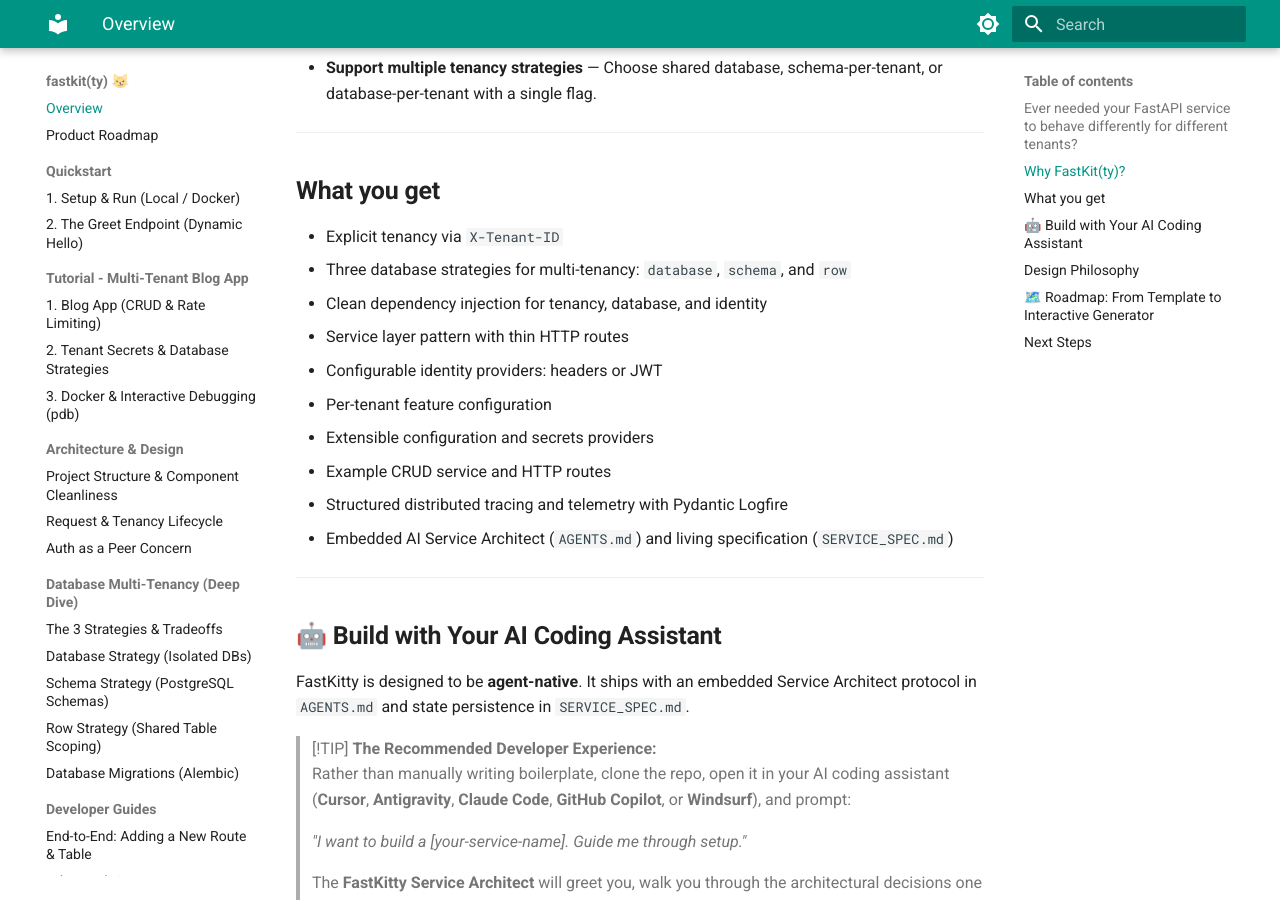
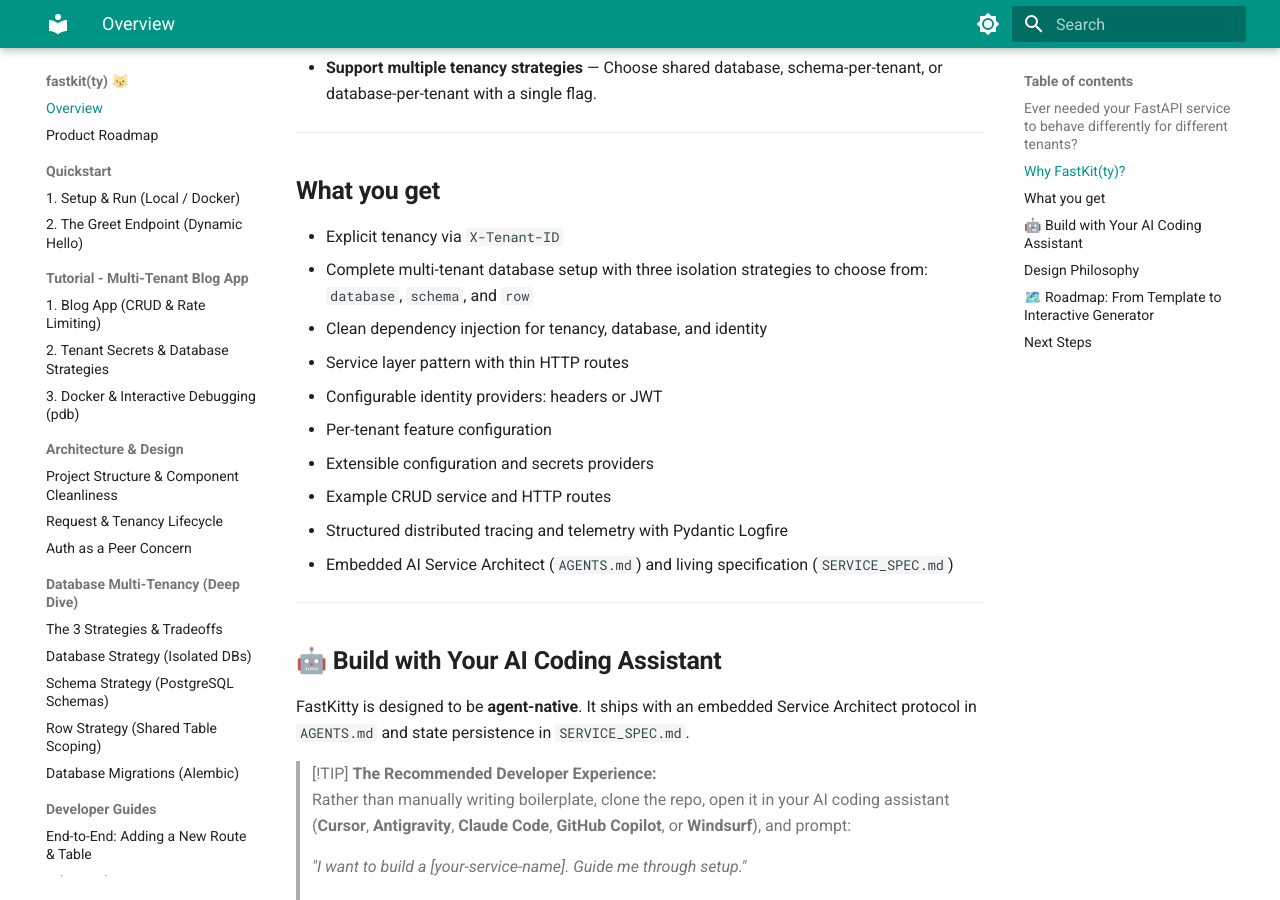
Before and after one commit to abhilash-m96/fastkitty, an MkDocs documentation site: the page built from docs/index.md, in a window 1280 px wide and 900 px high, scrolled down 1053 px. Built offline with MkDocs 1.6.1 and Material for MkDocs 9.7.7, drawn with Linux system fonts in a browser that asks for light colours.

Commit message:
docs: polish database setup bullet under What You Get

```diff
--- a/docs/index.md
+++ b/docs/index.md
@@ -37,7 +37,7 @@
 ## **What you get**
 
 * Explicit tenancy via `X-Tenant-ID`
-* Three database strategies for multi-tenancy: `database`, `schema`, and `row`
+* Complete multi-tenant database setup with three isolation strategies to choose from: `database`, `schema`, and `row`
 * Clean dependency injection for tenancy, database, and identity
 * Service layer pattern with thin HTTP routes
 * Configurable identity providers: headers or JWT
```
Also changed, not shown: README.md (+1 -1 lines).
